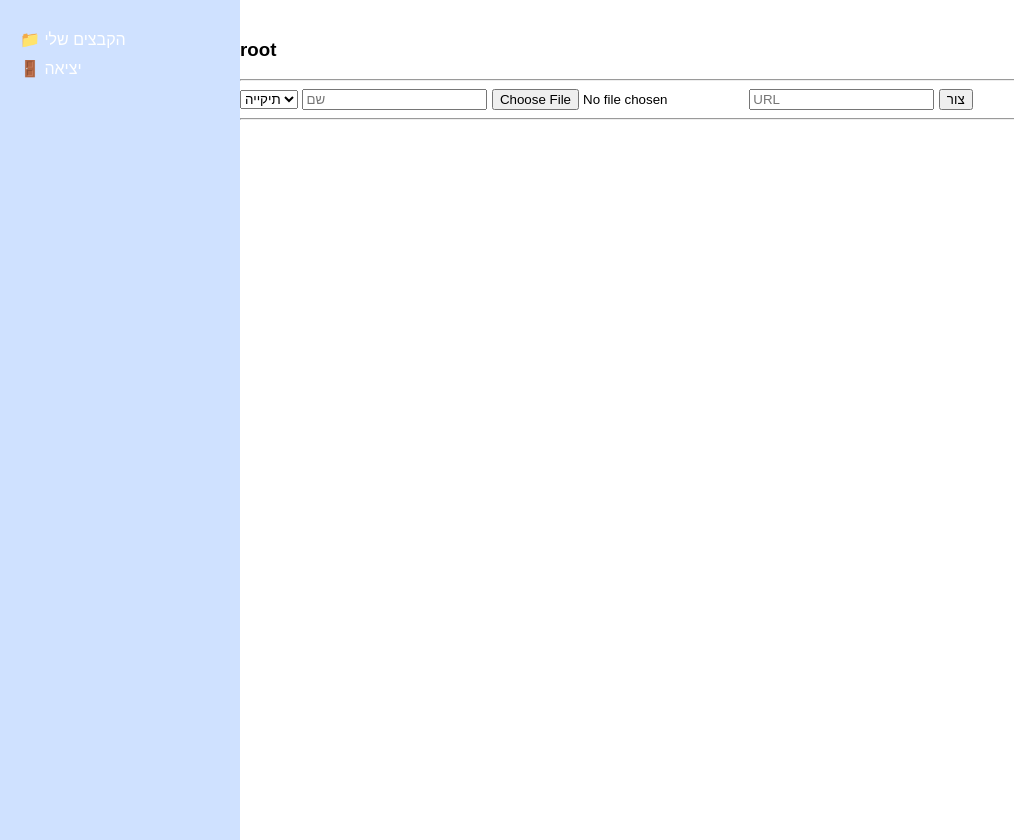
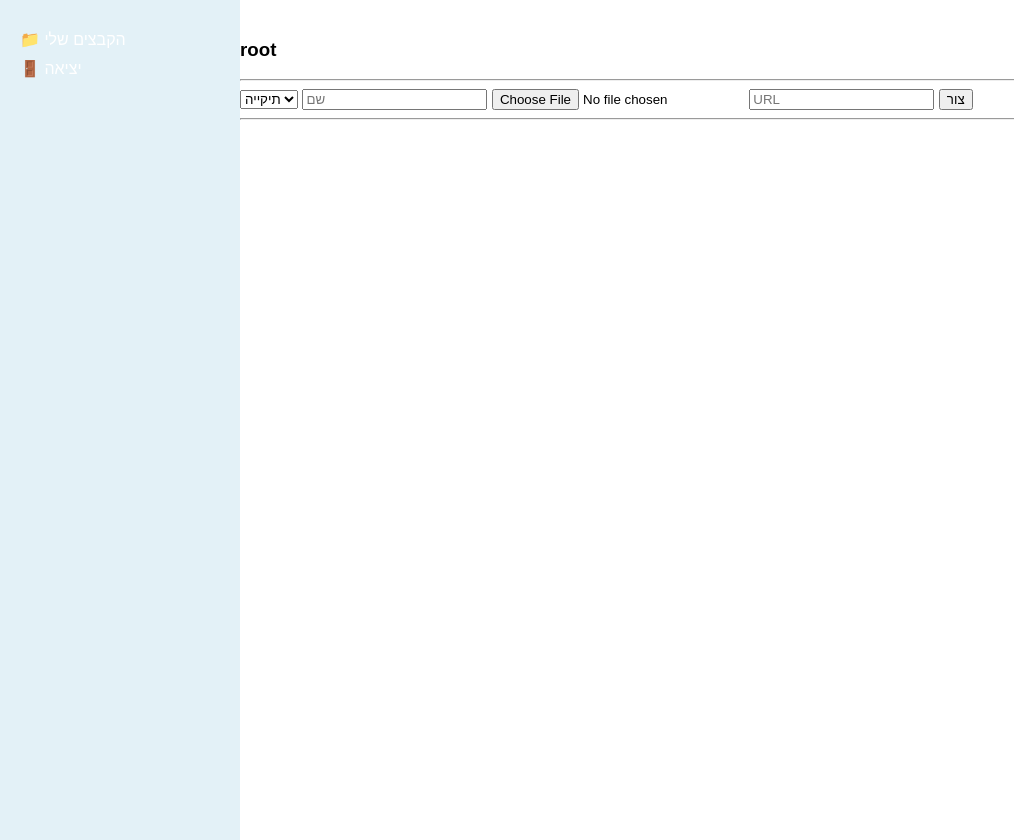
Before and after one commit to malachidayan2013-commits/class-share, a Flask app: page /dashboard in a window 1280 px wide. Shown: the whole page, without its empty margins (0-1014 px from the left). Run offline with Flask 3, Linux system fonts and the light colour scheme; the visitor is signed in with stand-in values (Sample User, id 1).

Commit message:
rebuild project

```diff
--- a/static/style.css
+++ b/static/style.css
@@ -10,7 +10,7 @@ body {
 
 .sidebar {
     width: 200px;
-    background: #cfe1ff;
+    background: #e3f1f7;
     height: 100vh;
     float: left;
     padding: 20px;
```
